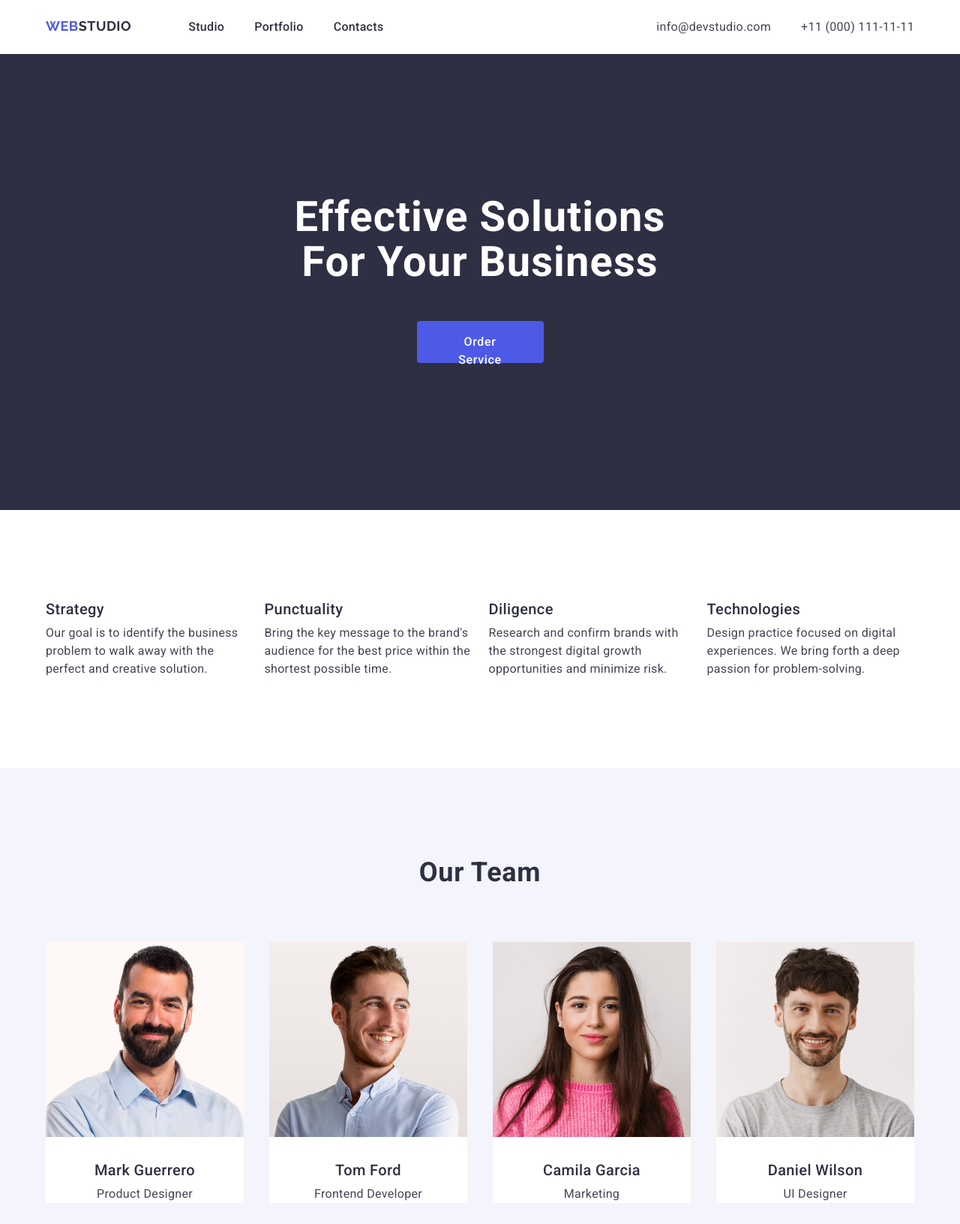
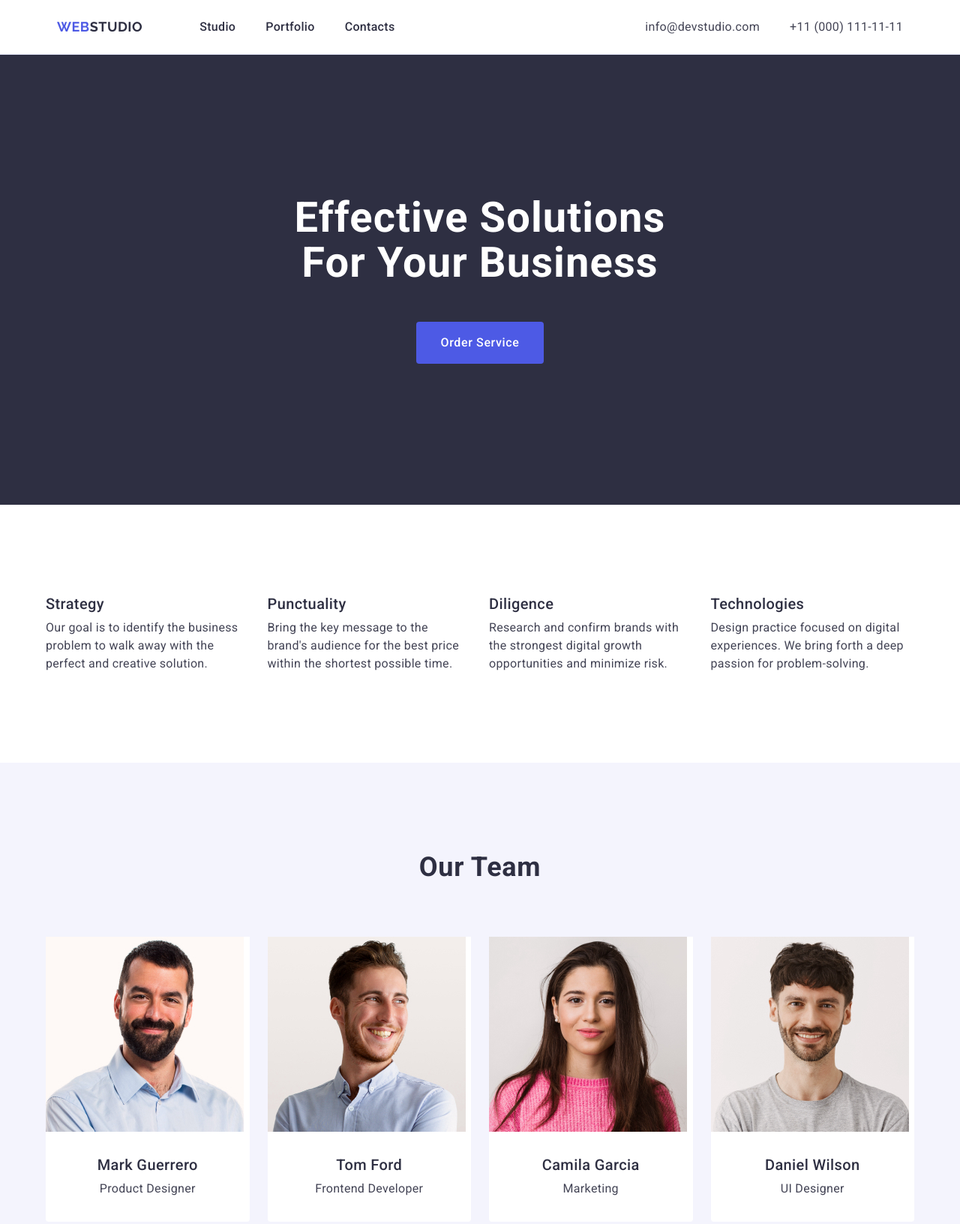
Before and after one commit to FestBC/goit-markup-hw-03, a plain HTML site: page index.html in a window 1280 px wide. Shown: the top 1632 px of the page at 75% size. Drawn offline with nearby package versions, Linux system fonts and the light colour scheme.

Commit message:
Modify css/styles.ccs and index.html

```diff
--- a/css/styles.css
+++ b/css/styles.css
@@ -37,11 +37,28 @@ img {
     padding: 120px 0;
 }
 
-.hide {
+.visually-hidden {
     display: none;
 }
 
-.logo {
+.header {
+    border-bottom: 1px solid #e7e9fc
+}
+
+.header .container {
+    display: flex;
+    padding: 0 15px;
+    margin: 0 auto;
+    justify-content: space-between;
+    min-height: 72px;
+}
+
+.container .navigation {
+    display: flex;
+    align-items: center;
+}
+
+.navigation .logo {
     font-family: "Raleway", sans-serif;
     text-transform: uppercase;
     font-size: 18px;
@@ -49,57 +66,44 @@ img {
     line-height: 1.17;
     letter-spacing: 0.03em;
     color: #4d5ae5;
+    margin-right: 76px;
 }
 
 .logo .logo-text-studio-header {
     color: #2e2f42;
 }
 
-header .container {
-    display: flex;
-    padding: 24px 0;
-    margin: 0 auto;
-    justify-content: space-between;
-}
-
-.container nav {
-    display: flex;
-    gap: 76px;
-}
-
-.navigation {
+.navigation .navigation-list {
     display: flex;
     gap: 40px;
 }
 
-.navigation a {
+.navigation-list .navigation-link {
     font-weight: 500;
     color: #2e2f42;
+    padding: 24px 0;
 }
 
-.navigation a:hover,
-.navigation a:focus {
+.navigation-list a:hover,
+.navigation-list a:focus {
     color: #404bbf;
 }
-
-.navigation .list-item {
+.navigation-list .list-item {
     letter-spacing: 0.02em;
 }
 
-.contacts {
+.header .contacts {
     font-style: normal;
+    margin: auto 0;
 }
 
-.contacts ul {
+.contacts .contacts-list {
     display: flex;
     gap: 40px;
 }
 
-.contacts a {
+.contacts-list .contacts-link {
     color: inherit;
-}
-
-.contacts .list-item {
     letter-spacing: 0.02em;
 }
 
@@ -116,7 +120,6 @@ header .container {
 .hero .container {
     text-align: center;
     margin: 0 auto;
-    width: 595px;
 }
 
 .hero .title {
@@ -126,7 +129,9 @@ header .container {
     color: #fff;
     letter-spacing: 0.02em;
     text-transform: capitalize;
+    margin: 0 auto;
     margin-bottom: 48px;
+    max-width: 496px;
 }
 
 .hero .order-button {
@@ -139,8 +144,9 @@ header .container {
     border: 0;
     border-radius: 4px;
     padding: 16px 32px;
-    width: 169px;
-    height: 56px;
+    min-width: 169px;
+    display: block;
+    margin: 0 auto;
 }
 
 .hero button:hover,
@@ -174,9 +180,13 @@ header .container {
     margin: 0 auto;
 }
 
-.our-methods ul {
+.our-methods .our-methods-list {
     display: flex;
     gap: 24px;
+}
+
+.our-methods-list .list-item {
+    flex-basis: calc((100% - 3 * 24px) / 4);
 }
 
 .our-methods .subsubtitle {
@@ -195,18 +205,20 @@ header .container {
     margin-bottom: 72px;
 }
 
-.team-section ul {
+.team-section .team-section-list {
     display: flex;
     justify-content: space-between;
     gap: 24px
 }
 
-.team-section .list-item {
+.team-section-list .list-item {
+    flex-basis: calc((100% - 3 * 24px) / 4);
+    border-radius: 0px 0px 4px 4px;
     background-color: #FFFFFF;
 }
 
-.team-section img {
-    margin-bottom: 32px;
+.team-section-list .list-item .container {
+    padding: 32px 0;
 }
 
 .team-section h3 {
@@ -226,14 +238,21 @@ header .container {
     margin-bottom: 72px;
 }
 
-.portfolio ul {
+.portfolio .portfolio-list {
     display: flex;
-    gap: 24px;
+    column-gap: 24px;
+    row-gap: 48px;
     flex-wrap: wrap;
 }
 
 .portfolio .list-item {
     flex-basis: calc((100% - 48px) / 3);
+}
+
+.portfolio .list-item .container {
+    padding: 32px 16p;
+    border: 1px solid #e7e9fc;
+    border-top: none;
 }
 
 .portfolio img {
@@ -246,11 +265,11 @@ header .container {
 
 .footer {
     background-color: #2e2f42;
+    padding: 100px 0;
 }
 
 .footer .container {
     margin: 0 auto;
-    padding: 100px 0;
 }
 
 .footer .logo {
@@ -261,7 +280,7 @@ header .container {
     letter-spacing: 0.03em;
     color: #4d5ae5;
     margin-bottom: 16px;
-    display: block;
+    display: inline-block;
 }
 
 .footer .logo .logo-text-studio-footer {
--- a/index.html
+++ b/index.html
@@ -4,8 +4,8 @@
     <meta charset="UTF-8">
     <meta name="description" content="business training, effective solutions for business">
     <title>Main Page</title>
-    <link rel="stylesheet" href="https://cdnjs.cloudflare.com/ajax/libs/modern-normalize/3.0.1/modern-normalize.css"
-        integrity="sha512-gnAN+RgTMylunXI7AMg+PtcUGpKZFkZJoFIkAWvdPFRrFJz3p2tx4+9xbjILRfN7CzoViMgS8vSf06fSQzWZjA=="
+    <link rel="stylesheet" href="https://cdnjs.cloudflare.com/ajax/libs/modern-normalize/3.0.1/modern-normalize.min.css"
+        integrity="sha512-q6WgHqiHlKyOqslT/lgBgodhd03Wp4BEqKeW6nNtlOY4quzyG3VoQKFrieaCeSnuVseNKRGpGeDU3qPmabCANg=="
         crossorigin="anonymous" referrerpolicy="no-referrer" />
     <link rel="preconnect" href="https://fonts.googleapis.com">
     <link rel="preconnect" href="https://fonts.gstatic.com" crossorigin>
@@ -15,29 +15,29 @@
     <link rel="stylesheet" href="./css/styles.css">
 </head>
 <body>
-    <header>
+    <header class="header">
         <div class="container">
-            <nav>
+            <nav class="navigation">
                 <a href="./index.html" class="logo">Web<span class="logo-text-studio-header">Studio</span></a>
-                <ul class="navigation">
+                <ul class="navigation-list">
                     <li class="list-item">
-                        <a href="./index.html">Studio</a>
+                        <a href="./index.html" class="navigation-link">Studio</a>
                     </li>
                     <li class="list-item">
-                        <a href="">Portfolio</a>
+                        <a href="" class="navigation-link">Portfolio</a>
                     </li>
                     <li class="list-item">
-                        <a href="">Contacts</a>
+                        <a href="" class="navigation-link">Contacts</a>
                     </li>
                 </ul>
             </nav>
             <address class="contacts">
-                <ul>
+                <ul class="contacts-list">
                     <li>
-                        <a href="mailto:info@devstudio.com" class="list-item">info@devstudio.com</a>
+                        <a href="mailto:info@devstudio.com" class="contacts-link">info@devstudio.com</a>
                     </li>
                     <li>
-                        <a href="tel:+110001111111" class="list-item">+11 (000) 111-11-11</a>
+                        <a href="tel:+110001111111" class="contacts-link">+11 (000) 111-11-11</a>
                     </li>
                 </ul>
             </address>
@@ -56,21 +56,21 @@
         <!-- #region our methods section -->
         <section class="section">
             <div class="container our-methods">
-                <h2 class="subtitle hide">Our Methods</h2>
-                <ul>
-                    <li>
+                <h2 class="subtitle visually-hidden">Our Methods</h2>
+                <ul class="our-methods-list">
+                    <li class="list-item">
                         <h3 class="subsubtitle">Strategy</h3>
                         <p class="paragraph">Our goal is to identify the business problem to walk away with the perfect and creative solution.</p>
                     </li>
-                    <li>
+                    <li class="list-item">
                         <h3 class="subsubtitle">Punctuality</h3>
                         <p class="paragraph">Bring the key message to the brand's audience for the best price within the shortest possible time.</p>
                     </li>
-                    <li>
+                    <li class="list-item">
                         <h3 class="subsubtitle">Diligence</h3>
                         <p class="paragraph">Research and confirm brands with the strongest digital growth opportunities and minimize risk.</p>
                     </li>
-                    <li>
+                    <li class="list-item">
                         <h3 class="subsubtitle">Technologies</h3>
                         <p class="paragraph">Design practice focused on digital experiences. We bring forth a deep passion for problem-solving.</p>
                     </li>
@@ -83,26 +83,34 @@
         <section class="section team-section">
             <div class="container">
                 <h2 class="subtitle">Our Team</h2>
-                <ul>
+                <ul class="team-section-list">
                     <li class="list-item">
                         <img src="./images/mark-guerrero-portrait.jpg" alt="Portrait." width="264">
+                        <div class="container">
                             <h3 class="subsubtitle">Mark Guerrero</h3>
                             <p class="paragraph">Product Designer</p>
+                        </div>
                     </li>
                     <li class="list-item">
                         <img src="./images/tom-ford-portrait.jpg" alt="Portrait." width="264">
+                        <div class="container">
                             <h3 class="subsubtitle">Tom Ford</h3>
                             <p class="paragraph">Frontend Developer</p>
+                        </div>
                     </li>
                     <li class="list-item">
                         <img src="./images/camila-garcia-portrait.jpg" alt="Portrait." width="264">
+                        <div class="container">
                             <h3 class="subsubtitle">Camila Garcia</h3>
                             <p class="paragraph">Marketing</p>
+                        </div>
                     </li>
                     <li class="list-item">
                         <img src="./images/daniel-wilson-portrait.jpg" alt="Portrait." width="264">
+                        <div class="container">
                             <h3 class="subsubtitle">Daniel Wilson</h3>
                             <p class="paragraph">UI Designer</p>
+                        </div>
                     </li>
                 </ul>
             </div>
@@ -113,36 +121,48 @@
         <section  class="section">
             <div class="container portfolio">
                 <h2 class="subtitle">Our Portfolio</h2>
-                <ul>
+                <ul class="portfolio-list">
                     <li class="list-item">
                         <img src="./images/banking-app.jpg" alt="App screenshot." width="360">
+                        <div class="container portfolio">
                         <h3 class="subsubtitle">Banking App</h3>
                         <p class="paragraph">App</p>
+                        </div>
                     </li>
                     <li class="list-item">
                         <img src="./images/cashless-payment.jpg" alt="Showing cashless payment." width="360">
+                        <div class="container portfolio">
                         <h3 class="subsubtitle">Cashless Payment</h3>
                         <p class="paragraph">Marketing</p>
+                        </div>
                     </li>
                     <li class="list-item">
                         <img src="./images/meditaion-app.jpg" alt="Showing that the app can be installed on desktop and on mobile." width="360">
+                        <div class="container portfolio">
                         <h3 class="subsubtitle">Meditation App</h3>
                         <p class="paragraph">App</p>
+                        </div>
                     </li>
                     <li class="list-item">
                         <img src="./images/taxi-service.jpg" alt="Taxi driver is driving using navigation app." width="360">
+                        <div class="container portfolio">
                         <h3 class="subsubtitle">Taxi Service</h3>
                         <p class="paragraph">Marketing</p>
+                        </div>
                     </li>
                     <li class="list-item">
                         <img src="./images/screen-illustrations.jpg" alt="5 illustrations of smartphone screen." width="360">
+                        <div class="container portfolio">
                         <h3 class="subsubtitle">Screen Illustrations</h3>
                         <p class="paragraph">Design</p>
+                        </div>
                     </li>
                     <li class="list-item">
                         <img src="./images/online-courses.jpg" alt="Woman is using smartphone with headphones." width="360">
+                        <div class="container portfolio">
                         <h3 class="subsubtitle">Online Courses</h3>
                         <p class="paragraph">Marketing</p>
+                        </div>
                     </li>
                 </ul>
             </div>
```
Lines whose indentation alone changed are shown as unchanged.
